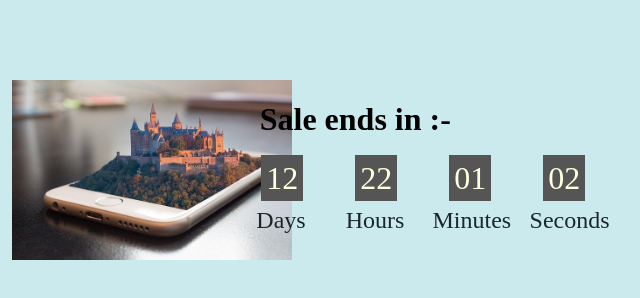
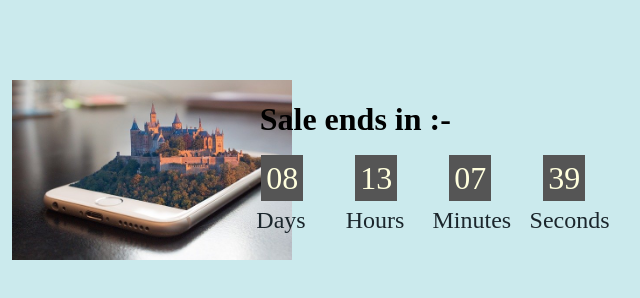
Before and after one commit to snigdhcinu/30-days-of-code, a plain HTML site: page countdown/index.html in a window 1280 px wide. Shown: the full height of the page, 316-956 px from the left. Drawn offline with Linux system fonts and the light colour scheme.

```diff
--- a/countdown/index.html
+++ b/countdown/index.html
@@ -12,15 +12,15 @@
 	<div id="right">
 		<h1>Sale ends in :-</h1>
 		<ul>
-			<li  class="list-item">12</li>
-			<li  class="list-item">22</li>
-			<li  class="list-item">01</li>
-			<li  class="list-item">02</li>
+			<li  class="list-item" id="days">12</li>
+			<li  class="list-item" id="hrs">22</li>
+			<li  class="list-item" id="mins">01</li>
+			<li  class="list-item" id="secs">02</li>
 			<br>
-			<li class="list-time" id="days">Days</li>
-			<li class="list-time" id="hrs">Hours</li>
-			<li class="list-time" id="mins">Minutes</li>
-			<li class="list-time" id="secs">Seconds</li>
+			<li class="list-time">Days</li>
+			<li class="list-time">Hours</li>
+			<li class="list-time" id="min">Minutes</li>
+			<li class="list-time" id="sec">Seconds</li>
 		</ul>
 
 	</div>
--- a/countdown/script.js
+++ b/countdown/script.js
@@ -1,3 +1,49 @@
 // this is the script file.
 // set initial time
 // can use browser time, or initialize a timer of our own
+// Sale ends on 29/7/2020	9PM
+let DD=29;
+let MM=7;
+let HH=21;
+let MM1=60;
+let SS=60;
+let d=new Date();
+let day=d.getDate();
+let hr=d.getHours();
+let min=d.getMinutes();
+let sec=d.getSeconds();
+
+setInterval(counter,1000);
+function counter(){
+	let DD=29;
+	let MM=7;
+	let HH=21;
+	let MM1=60;
+	let SS=60;
+	let d=new Date();
+	let day=d.getDate();
+	let hr=d.getHours();
+	let min=d.getMinutes();
+	let sec=d.getSeconds();
+	let num=0
+	num=Math.abs(DD-day)
+	if(num<10){
+		num='0'+num;
+	}
+	document.getElementById('days').innerText=num;
+		num=Math.abs(HH-hr)
+	if(num<10){
+		num='0'+num;
+	}
+	document.getElementById('hrs').innerText=num;
+		num=Math.abs(MM1-min)
+	if(num<10){
+		num='0'+num;
+	}
+	document.getElementById('mins').innerText=num;
+		num=Math.abs(SS-sec)
+	if(num<10){
+		num='0'+num;
+	}
+	document.getElementById('secs').innerText=num;
+}
--- a/countdown/style.css
+++ b/countdown/style.css
@@ -45,11 +45,11 @@ body{
 	font-size: 1.5em;
 	font-weight: lighter;
 }
-#mins{
+#min{
 	position: relative;
 	left: -0.7em;
 }
-#secs{
+#sec{
 	position: relative;
 	left: -1.6em;
 }
```
